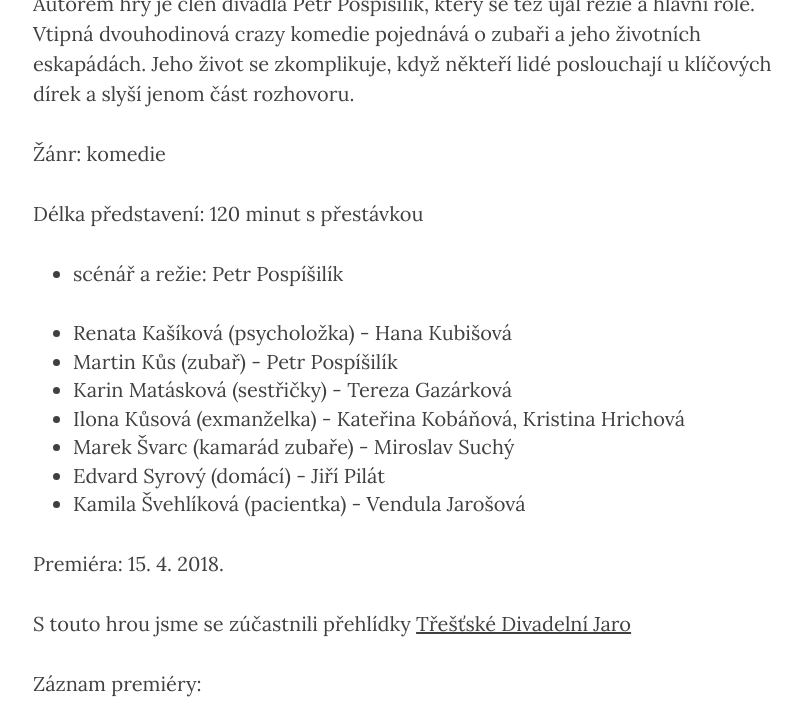
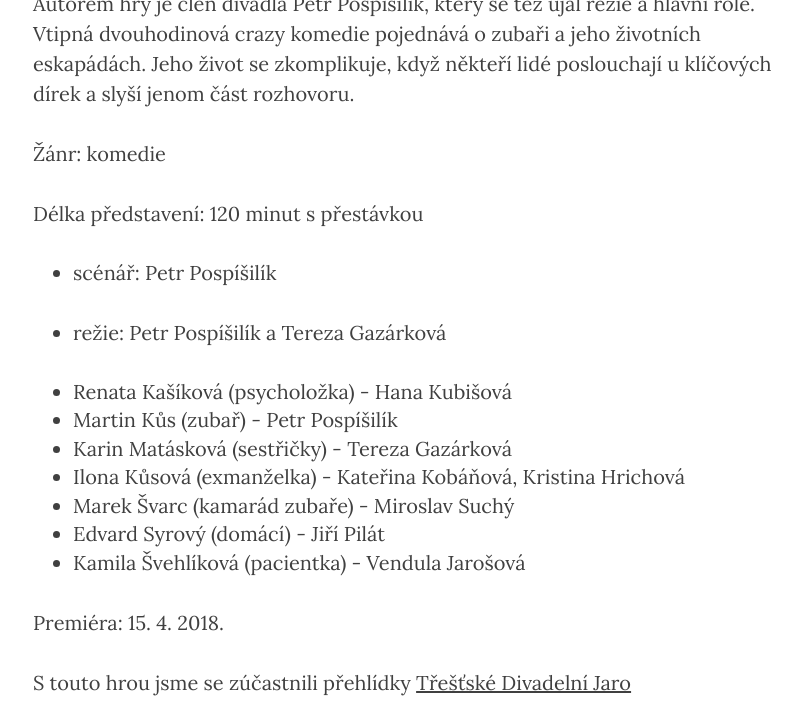
Before and after one commit to xsuchy/pozpatku, a Jekyll site: the page built from _posts/2020-05-10-lekarske-tajemstvi.markdown, in a window 1280 px wide and 900 px high, scrolled down 563 px, cut to the strip 0-725 px from the top of the window. Shown: the whole strip, without its empty margins (232-1033 px from the left). Built offline with Jekyll 4.4.1, drawn with Linux system fonts in a browser that asks for light colours; nearby versions of some CDN libraries.

Commit message:
pridat Terku jako reziserku

```diff
--- a/_posts/2020-05-10-lekarske-tajemstvi.markdown
+++ b/_posts/2020-05-10-lekarske-tajemstvi.markdown
@@ -15,7 +15,8 @@ Autorem hry je člen divadla Petr Pospíšilík, který se též ujal režie a h
 
 Délka představení: 120 minut s přestávkou
 
- * scénář a režie: Petr Pospíšilík
+ * scénář: Petr Pospíšilík
+ * režie: Petr Pospíšilík a Tereza Gazárková
 
  * Renata Kašíková (psycholožka) - Hana Kubišová
  * Martin Kůs (zubař) - Petr Pospíšilík
```
